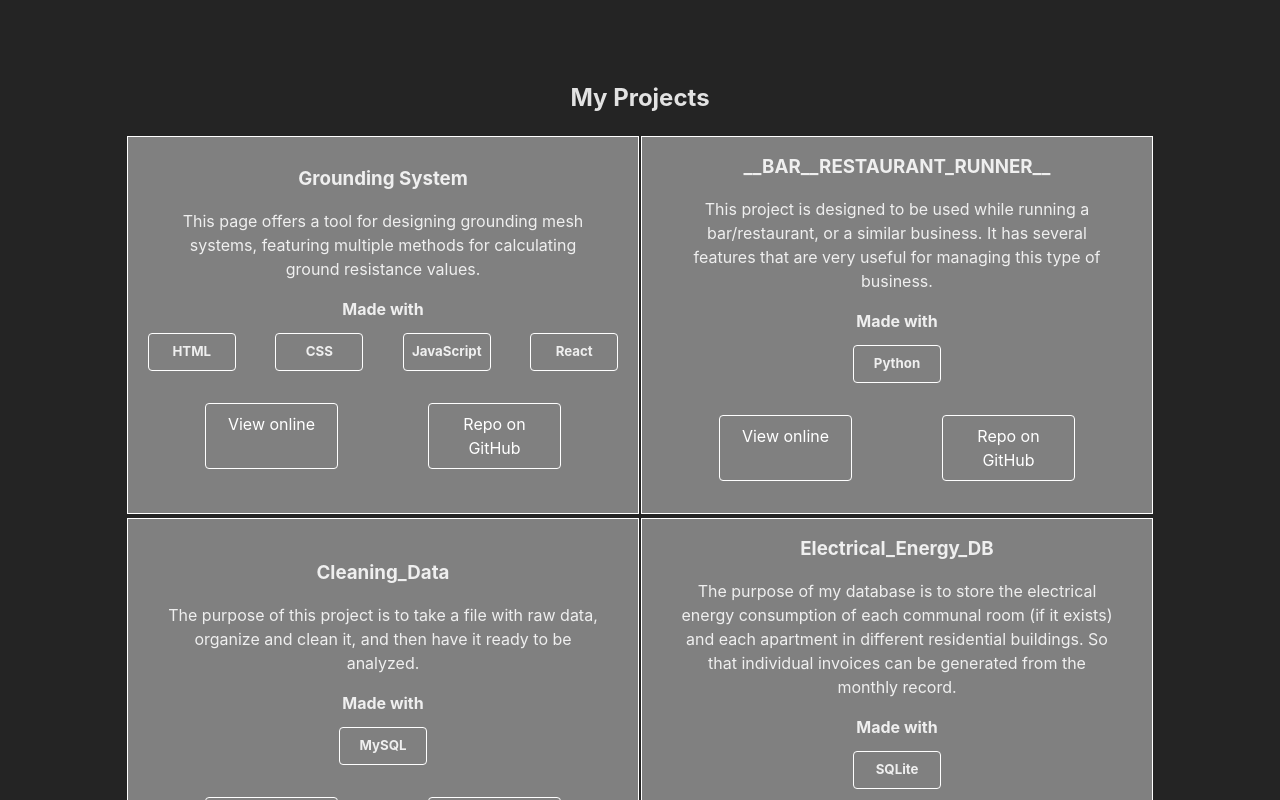
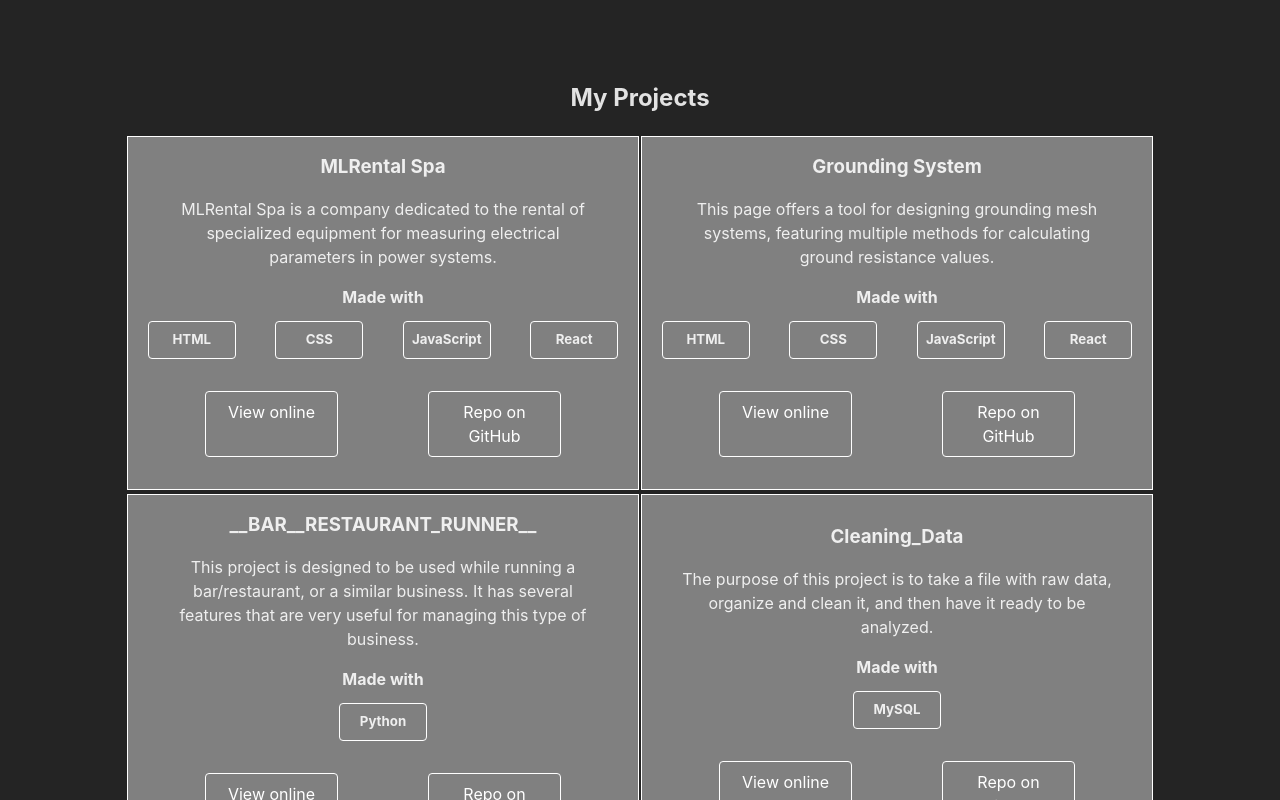
Before and after one commit to Bernullys/bernullys-portfolio, a React (Vite) app: page / in a window 1280 px wide. Shown: the part 1540-2340 px from the top of the page. Built offline with nearby package versions, Linux system fonts and the light colour scheme.

Commit message:
add mlrental project

```diff
--- a/src/Components/Contact.jsx
+++ b/src/Components/Contact.jsx
@@ -1,4 +1,4 @@
-import emailjs from "@emailjs/browser"
+// import emailjs from "@emailjs/browser"
 import { IoMailSharp } from "react-icons/io5"
 import { FaGithub, FaLinkedin, FaPhone, FaInstagramSquare} from "react-icons/fa"
 import Layout from "./Layout"
--- a/src/Components/Projects.jsx
+++ b/src/Components/Projects.jsx
@@ -2,7 +2,19 @@ import ProjectCard from "./ProjectCard"
 import "./Projects.css"
 
 const myProjects = [
-        {
+    {
+        title: "MLRental Spa",
+        description: "MLRental Spa is a company dedicated to the rental of specialized equipment for measuring electrical parameters in power systems.",
+        tools: {
+            html: "HTML",
+            css: "CSS",
+            javaScript: "JavaScript",
+            react: "React"
+        },
+        onlineLink: "https://mlrental.cl/",
+        repo: "https://github.com/Bernullys/ML_Rental_SpA"
+    },
+    {
         title: "Grounding System",
         description: "This page offers a tool for designing grounding mesh systems, featuring multiple methods for calculating ground resistance values.",
         tools: {
```
